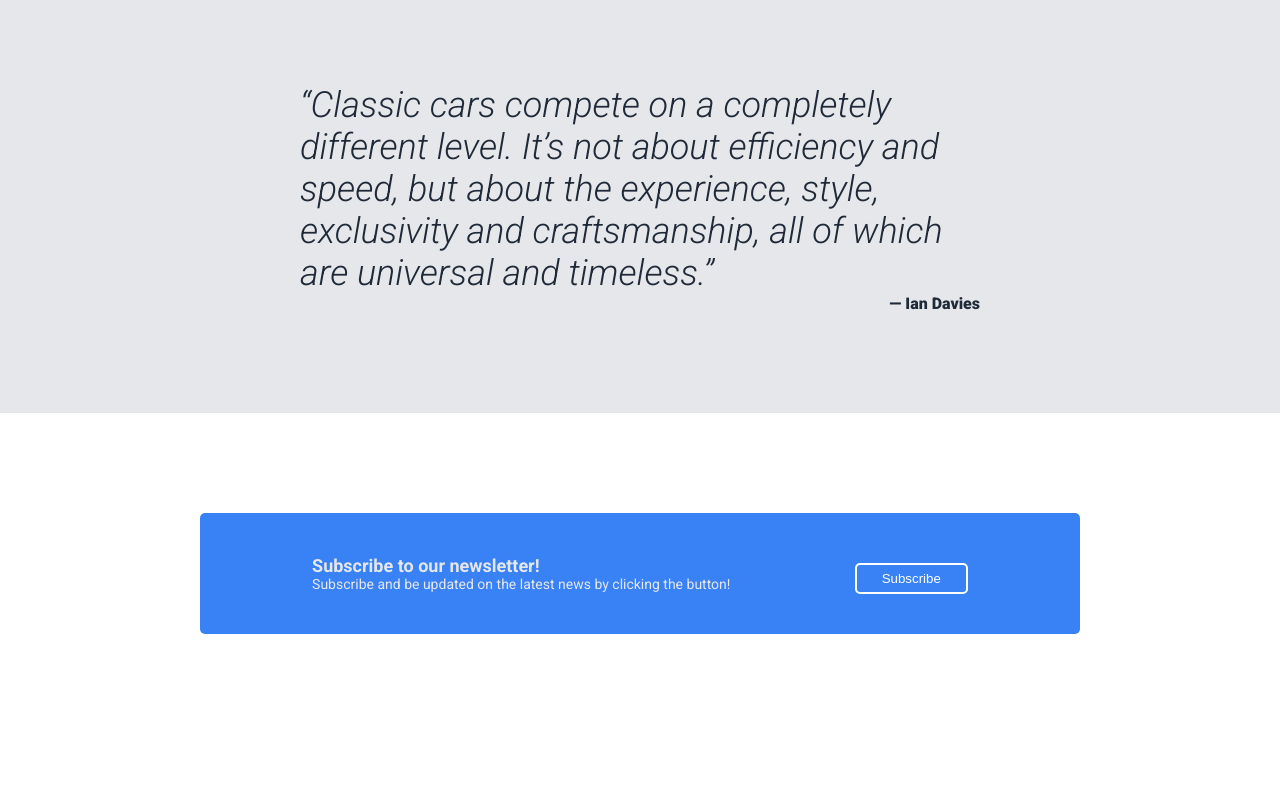
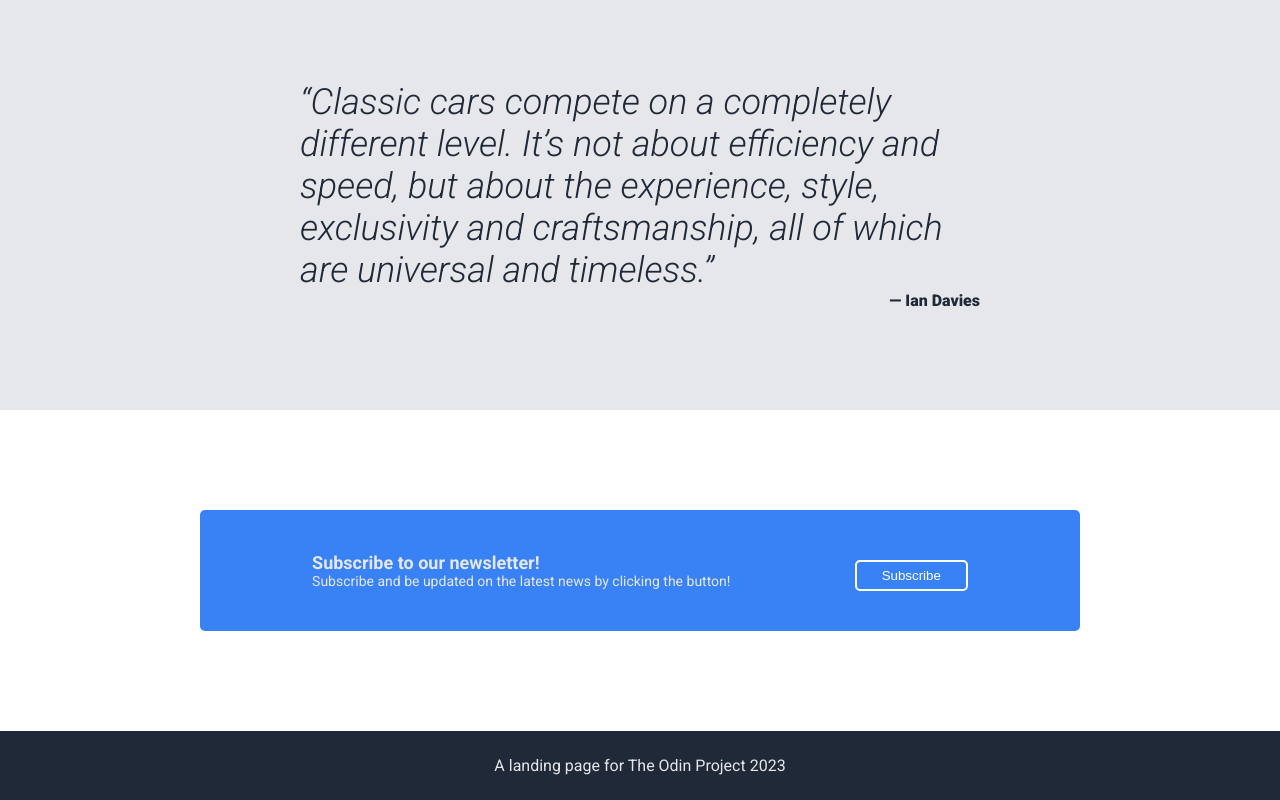
Before and after one commit to AthTop/landing-page-odin, a plain HTML site: page index.html in a window 1280 px wide. Shown: the part 1029-1829 px from the top of the page. Before the commit the page ends 1763 px from the top, so only its background shows below. Drawn offline with Linux system fonts and the light colour scheme.

Commit message:
Add and style footer. Adjust minor visual details.

```diff
--- a/css/styles.css
+++ b/css/styles.css
@@ -20,7 +20,7 @@ body {
     margin: 0 200px 80px;
     justify-content: space-between;
     align-items: center;
-    gap: 10px;
+    gap: 20px;
 }
 
 .hero-text {
@@ -153,3 +153,15 @@ button {
 .container p {
     font-size: 14px;
 }
+
+.footer {
+    background-color: #1F2937;
+    color: #E5E7EB;
+    text-align: center;
+    padding: 25px;
+}
+
+.footer a {
+    text-decoration: none;
+    color: inherit;
+}
--- a/index.html
+++ b/index.html
@@ -66,5 +66,8 @@
             <button class="button" type="button">Subscribe</button>
         </div>
     </div>
+    <div class="footer">
+        <p>A landing page for <a href="https://www.theodinproject.com" target="_blank">The Odin Project</a> 2023</p>
+    </div>
 </body>
 </html>
```
